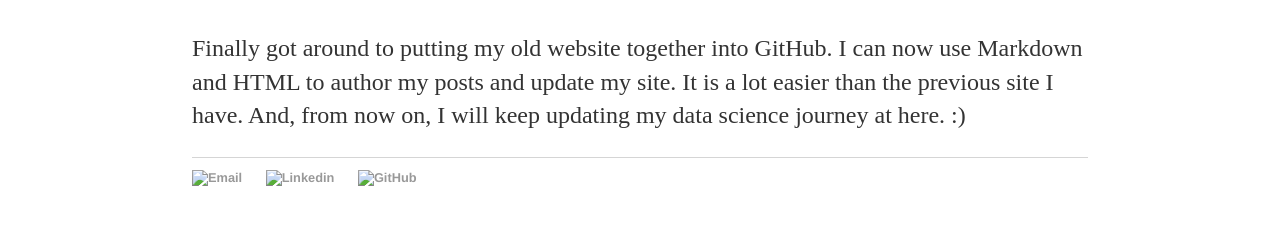
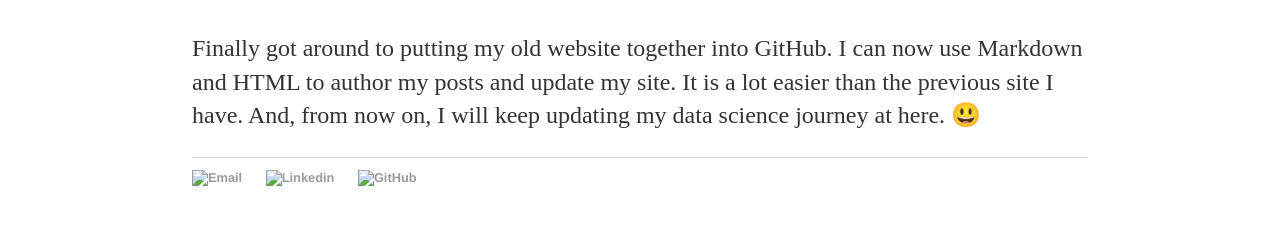
Before and after one commit to bing020815/bing020815.github.io, a Jekyll site: the page built from _posts/2020-06-11-data-science-journey.md, in a window 1280 px wide. Shown: the part 643-868 px from the top of the page. Built offline with Jekyll 4.4.1, drawn with Linux system fonts in a browser that asks for light colours.

```diff
--- a/_posts/2020-06-11-data-science-journey.md
+++ b/_posts/2020-06-11-data-science-journey.md
@@ -5,4 +5,4 @@ date: 2020-06-11
 ---
 
 Finally got around to putting my old website together into GitHub. I can now use Markdown and HTML to author my posts and update my site.
-It is a lot easier than the previous site I have. And, from now on, I will keep updating my data science journey at here. :)
+It is a lot easier than the previous site I have. And, from now on, I will keep updating my data science journey at here. 😃
```
